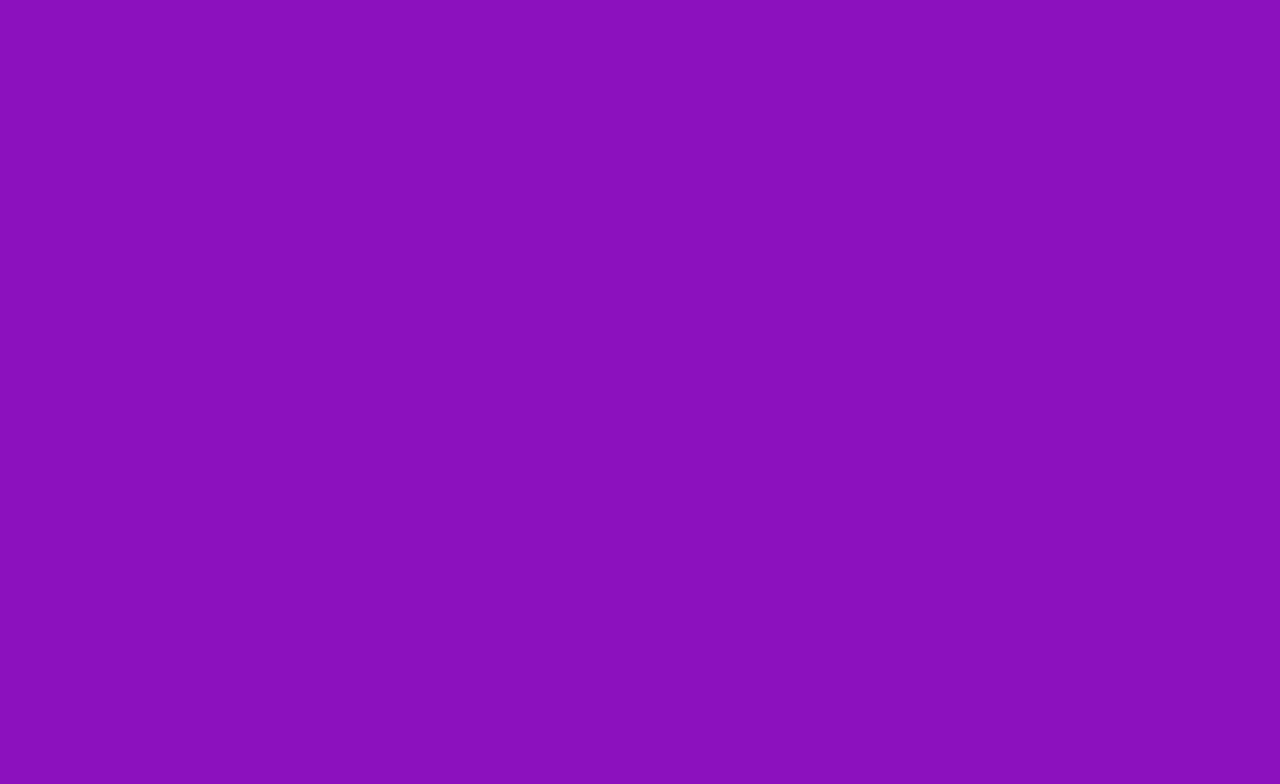
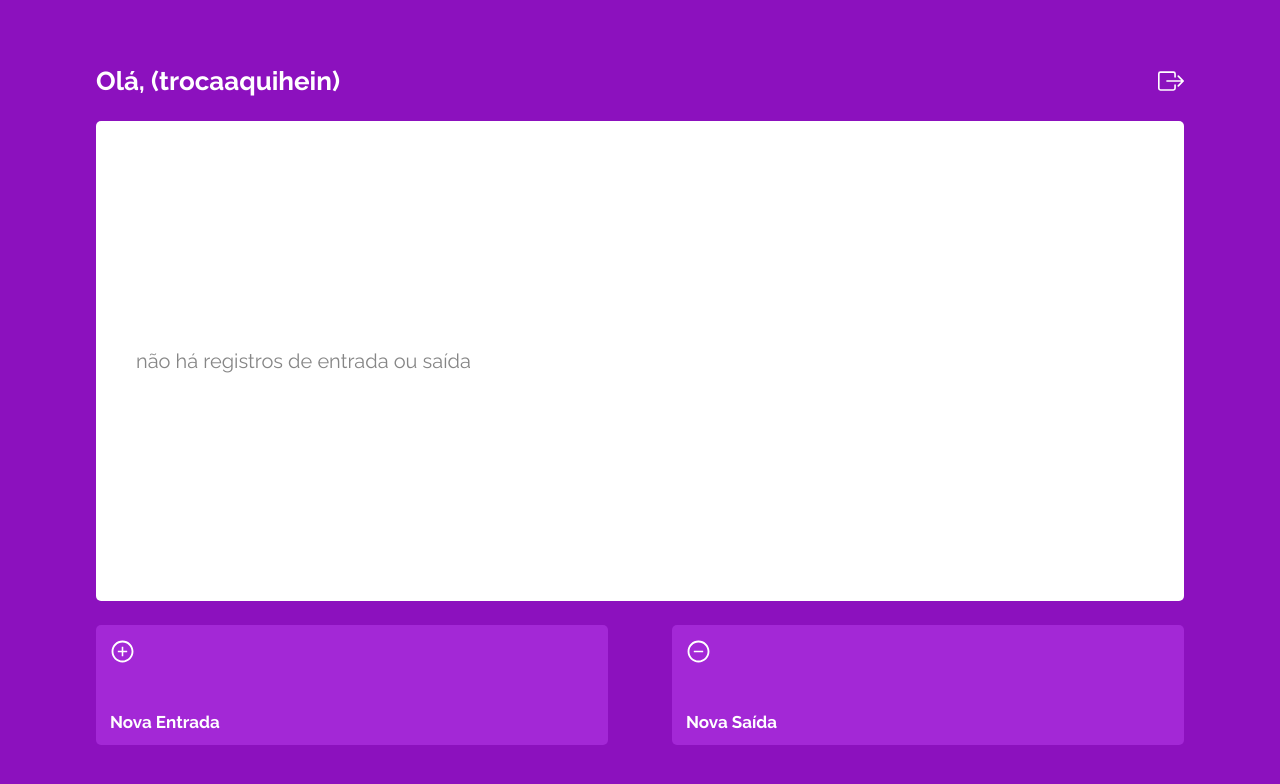
Before and after one commit to LucasZuquetto/projeto13-mywallet-front, a JavaScript app: page /home in a window 1280 px wide. Before the commit this address had no page. Shown: the top 784 px of the page. Built offline with nearby package versions, Linux system fonts and the light colour scheme; a web font is replaced by a local one.

Commit message:
Home screen style done and add react-icons

```diff
--- a/package.json
+++ b/package.json
@@ -6,6 +6,7 @@
     "axios": "^0.27.2",
     "react": "^17.0.2",
     "react-dom": "^17.0.2",
+    "react-icons": "^4.4.0",
     "react-router-dom": "^6.3.0",
     "react-scripts": "^4.0.3",
     "styled-components": "^5.3.5"
--- a/src/components/App.js
+++ b/src/components/App.js
@@ -2,17 +2,22 @@ import { BrowserRouter, Route, Routes } from "react-router-dom";
 import Register from "./Register";
 import Login from "./Login";
 import GlobalStyle from "./GlobalStyle";
-
+import Home from "./Home";
+import { IconContext } from "react-icons";
 export default function App() {
    return (
       <>
+
          <GlobalStyle />
+         <IconContext.Provider value={{color:'white'}}>
          <BrowserRouter>
             <Routes>
                <Route path="/login" element={<Login />} />
                <Route path="/register" element={<Register />} />
+               <Route path="/home" element={<Home />} />
             </Routes>
          </BrowserRouter>
+         </IconContext.Provider>
       </>
    );
 }
--- /dev/null
+++ b/src/components/Home.js
@@ -0,0 +1,27 @@
+import { AiOutlineMinusCircle, AiOutlinePlusCircle } from "react-icons/ai";
+import { BsBoxArrowRight } from "react-icons/bs";
+import { HomeContainer, Header, Content } from "./styled-components/HomeStyle";
+
+export default function Home() {
+   return (
+      <HomeContainer>
+         <Header>
+            <span>Olá, (trocaaquihein)</span>
+            <BsBoxArrowRight />
+         </Header>
+         <Content>
+            <p>não há registros de entrada ou saída</p>
+         </Content>
+         <div>
+            <div>
+               <AiOutlinePlusCircle />
+               <h3>Nova Entrada</h3>
+            </div>
+            <div>
+               <AiOutlineMinusCircle />
+               <h3>Nova Saída</h3>
+            </div>
+         </div>
+      </HomeContainer>
+   );
+}
--- a/src/components/Login.js
+++ b/src/components/Login.js
@@ -1,9 +1,9 @@
 import { Link } from "react-router-dom";
-import IdentificationStyle from "./styled-components/IdentificationStyle";
+import AuthStyle from "./styled-components/AuthStyle";
 
 export default function Login() {
    return (
-      <IdentificationStyle>
+      <AuthStyle>
          <h1>MyWallet</h1>
          <form>
             <input type="email" placeholder="E-mail" />
@@ -13,6 +13,6 @@ export default function Login() {
          <Link to="/register">
             <span>Primeira vez? Cadastre-se!</span>
          </Link>
-      </IdentificationStyle>
+      </AuthStyle>
    );
 }
--- a/src/components/Register.js
+++ b/src/components/Register.js
@@ -1,9 +1,9 @@
-import IdentificationStyle from "./styled-components/IdentificationStyle";
+import AuthStyle from "./styled-components/AuthStyle";
 import { Link } from "react-router-dom";
 
 export default function Register() {
    return (
-      <IdentificationStyle>
+      <AuthStyle>
          <h1>MyWallet</h1>
          <form>
             <input type="text" placeholder="Nome" />
@@ -15,6 +15,6 @@ export default function Register() {
          <Link to="/login">
             <span>Já tem uma conta? Entre agora!</span>
          </Link>
-      </IdentificationStyle>
+      </AuthStyle>
    );
 }
--- a/src/components/styled-components/IdentificationStyle.js
+++ b/src/components/styled-components/AuthStyle.js
@@ -1,6 +1,6 @@
 import styled from "styled-components";
 
-const IdentificationStyle = styled.div`
+const AuthStyle = styled.div`
    width: 100vw;
    height: 100vh;
    display: flex;
@@ -60,4 +60,4 @@ const IdentificationStyle = styled.div`
       }
    }
 `;
-export default IdentificationStyle;
+export default AuthStyle;
--- /dev/null
+++ b/src/components/styled-components/HomeStyle.js
@@ -0,0 +1,57 @@
+import styled from 'styled-components';
+
+const HomeContainer = styled.div`
+   width: 100vw;
+   height: 100vh;
+   display: flex;
+   flex-direction: column;
+   align-items: center;
+   justify-content: center;
+   div {
+      display: flex;
+      width: 85vw;
+      justify-content: space-between;
+      margin-top: 12px;
+   }
+   div div {
+      font-size: 25px;
+      background-color: #a328d6;
+      height: 120px;
+      display: flex;
+      flex-direction: column;
+      width: 40vw;
+      border-radius: 5px;
+      box-sizing: border-box;
+      padding: 14px 0 14px 14px;
+      h3 {
+         color: white;
+         font-size: 17px;
+         font-weight: 700;
+      }
+   }
+`;
+const Header = styled.div`
+   font-size: 26px;
+   margin-bottom: 15px;
+   span {
+      font-weight: 700;
+      font-size: 26px;
+      color: white;
+   }
+`;
+const Content = styled.div`
+   box-sizing: border-box;
+   background-color: white;
+   width: 85vw;
+   height: 60vh;
+   border-radius: 5px;
+   display: flex;
+   align-items: center;
+   padding: 0 40px;
+   text-align: center;
+   p {
+      font-size: 20px;
+      color: #868686;
+   }
+`;
+export { Content, Header, HomeContainer };
```
Also changed, not shown: IconContext.js (added), 1 other file (tests, documents, lock files or other folders).
